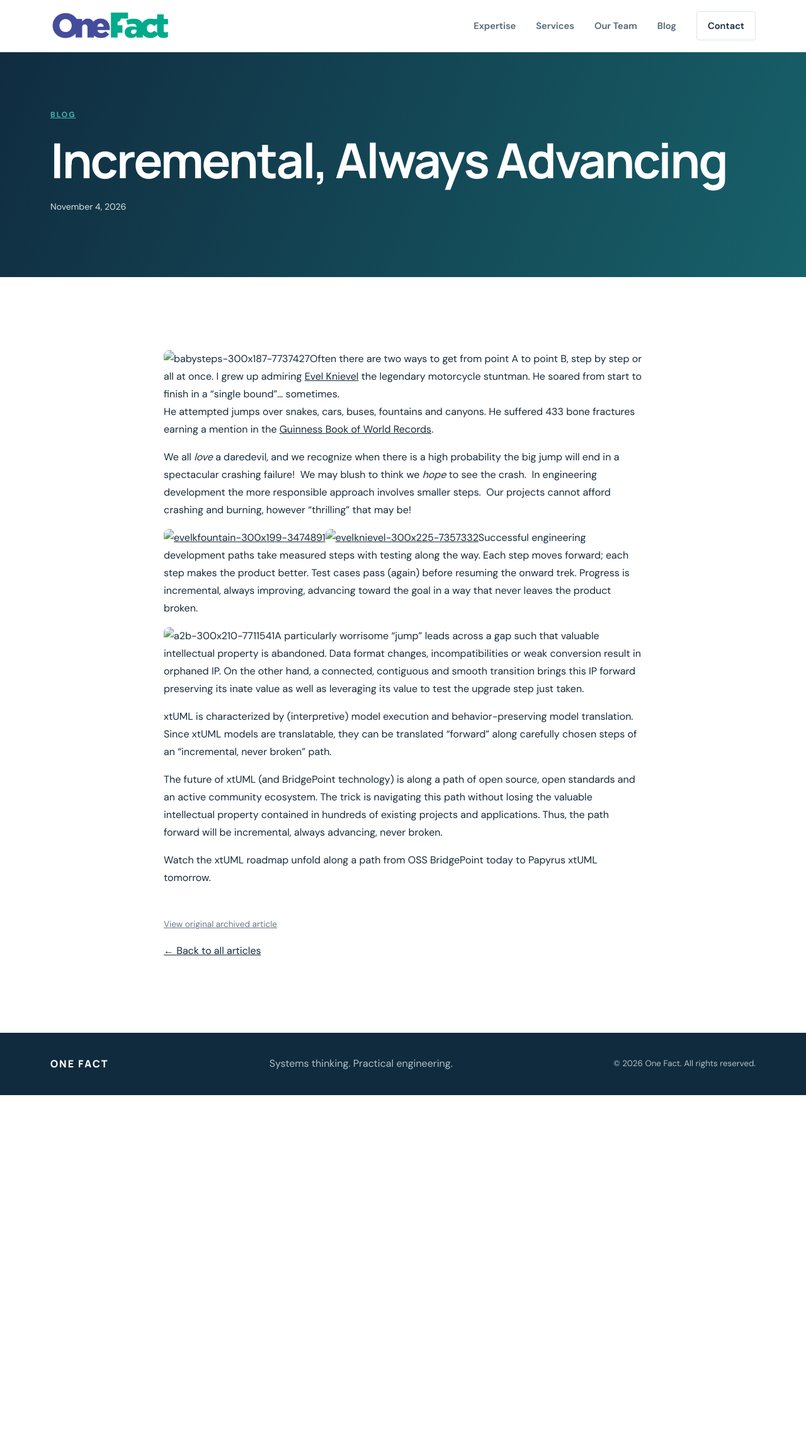
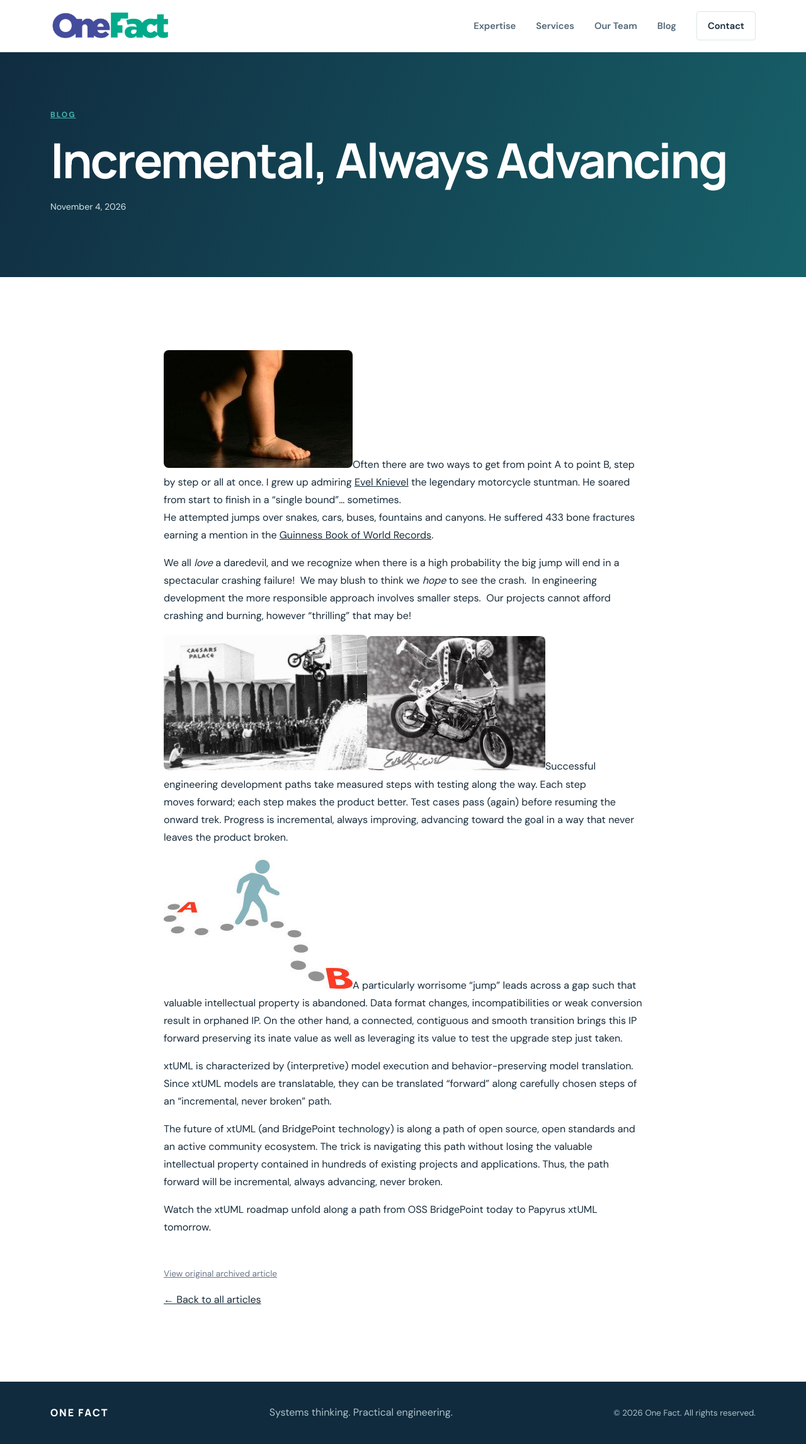
Before and after one commit to xtuml/onefactinc, a Jekyll site: the page built from _articles/incremental-always-advancing.html, in a window 1280 px wide. Shown: the whole page at 63% size. Built offline with Jekyll 4.4.1, drawn with Linux system fonts in a browser that asks for light colours; before the commit the page ends 1739 px from its top, so only the background shows below that.

Commit message:
Use local images in article

```diff
--- a/_articles/incremental-always-advancing.html
+++ b/_articles/incremental-always-advancing.html
@@ -5,11 +5,11 @@ permalink: /incremental-always-advancing/
 source_url: "https://onefact.net/incremental-always-advancing/"
 ---
 
-<p><img alt='babysteps-300x187-7737427' class="alignleft wp-image-340 size-medium" src='../wp-content/uploads/2015/07/babysteps-300x187-7737427.jpg' alt="baby steps" width="300" height="187" />Often there are two ways to get from point A to point B, step by step or all at once. I grew up admiring <a href="https://en.wikipedia.org/wiki/Evel_Knievel">Evel Knievel</a> the legendary motorcycle stuntman. He soared from start to finish in a &#8220;single bound&#8221;&#8230; sometimes.<br />
+<p><img alt='babysteps-300x187-7737427' class="alignleft wp-image-340 size-medium" src='{{ '/assets/images/babysteps-300x187-7737427.jpg' | relative_url }}' alt="baby steps" width="300" height="187" />Often there are two ways to get from point A to point B, step by step or all at once. I grew up admiring <a href="https://en.wikipedia.org/wiki/Evel_Knievel">Evel Knievel</a> the legendary motorcycle stuntman. He soared from start to finish in a &#8220;single bound&#8221;&#8230; sometimes.<br />
 He attempted jumps over snakes, cars, buses, fountains and canyons. He suffered 433 bone fractures earning a mention in the <a href="http://www.guinnessworldrecords.com/world-records/most-broken-bones-in-a-lifetime/">Guinness Book of World Records</a>.</p>
 <p>We all <em>love</em> a daredevil, and we recognize when there is a high probability the big jump will end in a spectacular crashing failure!  We may blush to think we <em>hope</em> to see the crash.  In engineering development the more responsible approach involves smaller steps.  Our projects cannot afford crashing and burning, however &#8220;thrilling&#8221; that may be!</p>
-<p><a href="https://www.youtube.com/watch?v=cnPZq9rdNEI"><img alt='evelkfountain-300x199-3474891' class="alignnone wp-image-342" src='../wp-content/uploads/2015/07/evelKfountain-300x199-3474891.jpg' alt="evelKfountain" width="323" height="214" /></a><a href="http://www.history.co.uk/shows/barryd-treasure/articles/evel-knievels-5-greatests-stunts"><img alt='evelknievel-300x225-7357332' class=" wp-image-338 alignright" src='../wp-content/uploads/2015/07/evelknievel-300x225-7357332.jpg' alt="evelknievel" width="283" height="212" /></a>Successful engineering development paths take measured steps with testing along the way. Each step moves forward; each step makes the product better. Test cases pass (again) before resuming the onward trek. Progress is incremental, always improving, advancing toward the goal in a way that never leaves the product broken.</p>
-<p><img loading="lazy" loading="lazy" alt='a2b-300x210-7711541' class=" size-medium wp-image-337 alignleft" src='../wp-content/uploads/2015/07/a2b-300x210-7711541.jpg' alt="a2b" width="300" height="210" />A particularly worrisome &#8220;jump&#8221; leads across a gap such that valuable intellectual property is abandoned. Data format changes, incompatibilities or weak conversion result in orphaned IP. On the other hand, a connected, contiguous and smooth transition brings this IP forward preserving its inate value as well as leveraging its value to test the upgrade step just taken.</p>
+<p><a href="https://www.youtube.com/watch?v=cnPZq9rdNEI"><img alt='evelkfountain-300x199-3474891' class="alignnone wp-image-342" src='{{ '/assets/images/evelKfountain-300x199-3474891.jpg' | relative_url }}' alt="evelKfountain" width="323" height="214" /></a><a href="http://www.history.co.uk/shows/barryd-treasure/articles/evel-knievels-5-greatests-stunts"><img alt='evelknievel-300x225-7357332' class=" wp-image-338 alignright" src='{{ '/assets/images/evelknievel-300x225-7357332.jpg' | relative_url }}' alt="evelknievel" width="283" height="212" /></a>Successful engineering development paths take measured steps with testing along the way. Each step moves forward; each step makes the product better. Test cases pass (again) before resuming the onward trek. Progress is incremental, always improving, advancing toward the goal in a way that never leaves the product broken.</p>
+<p><img loading="lazy" loading="lazy" alt='a2b-300x210-7711541' class=" size-medium wp-image-337 alignleft" src='{{ '/assets/images/a2b-300x210-7711541.jpg' | relative_url }}' alt="a2b" width="300" height="210" />A particularly worrisome &#8220;jump&#8221; leads across a gap such that valuable intellectual property is abandoned. Data format changes, incompatibilities or weak conversion result in orphaned IP. On the other hand, a connected, contiguous and smooth transition brings this IP forward preserving its inate value as well as leveraging its value to test the upgrade step just taken.</p>
 <p>xtUML is characterized by (interpretive) model execution and behavior-preserving model translation. Since xtUML models are translatable, they can be translated &#8220;forward&#8221; along carefully chosen steps of an &#8220;incremental, never broken&#8221; path.</p>
 <p>The future of xtUML (and BridgePoint technology) is along a path of open source, open standards and an active community ecosystem. The trick is navigating this path without losing the valuable intellectual property contained in hundreds of existing projects and applications. Thus, the path forward will be incremental, always advancing, never broken.</p>
 <p>Watch the xtUML roadmap unfold along a path from OSS BridgePoint today to Papyrus xtUML tomorrow.</p>
```
